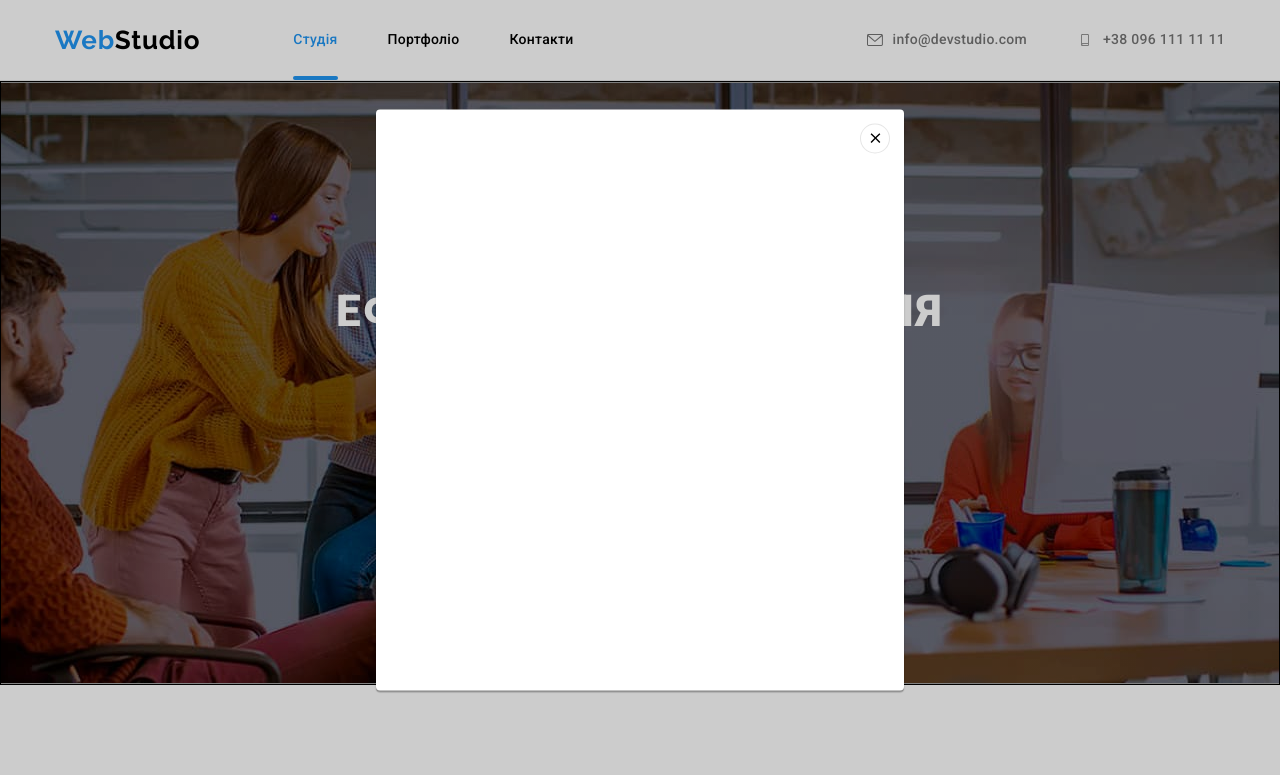
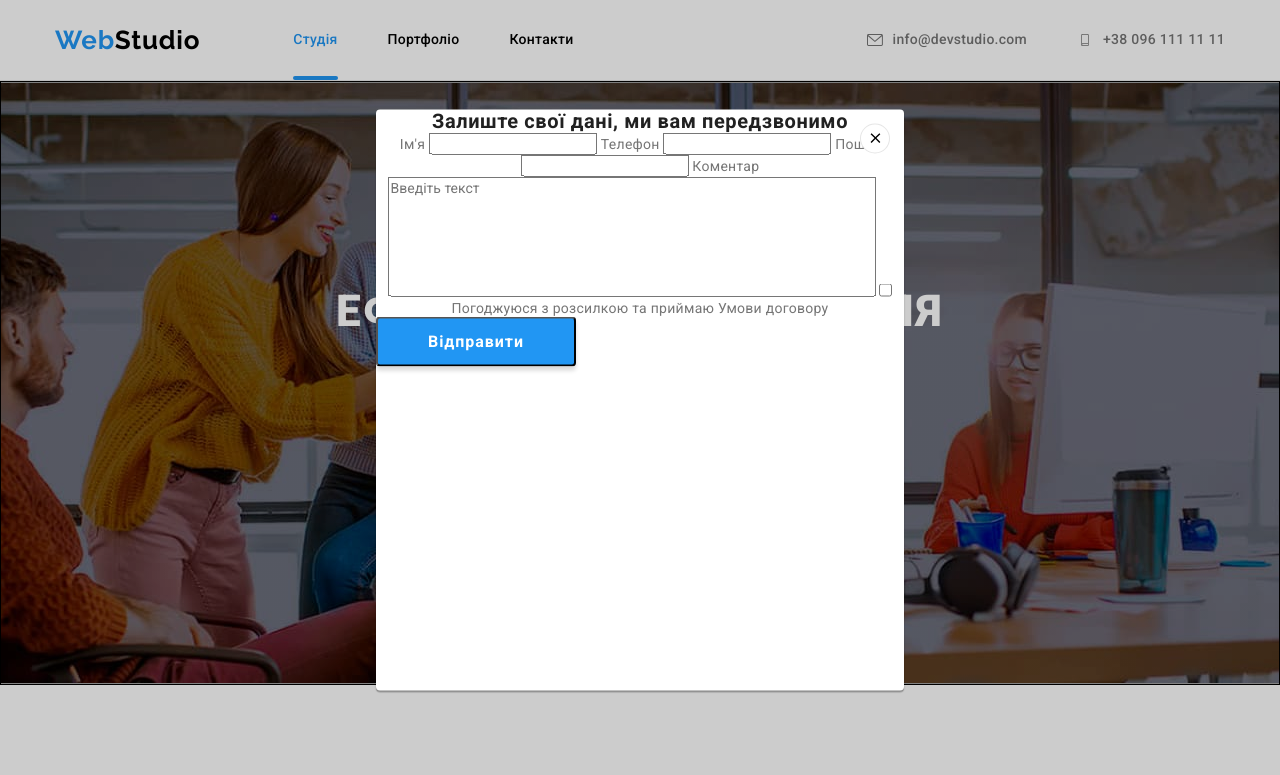
Before and after one commit to Bonadea1008/goit-markup-hw-06, a plain HTML site: page index.html in a window 1280 px wide. Both pictures are taken after a click on the button "Замовити послугу". Shown: the top 775 px of the page. Drawn offline with nearby package versions, Linux system fonts and the light colour scheme.

Commit message:
Markup form

```diff
--- a/css/styles.css
+++ b/css/styles.css
@@ -291,6 +291,42 @@ img {
   visibility: hidden;
   opacity: 0;
   pointer-events: none;
+}
+
+.form-title {
+  font-weight: 700;
+  font-size: 20px;
+  line-height: 1.15;
+  text-align: center;
+  letter-spacing: 0.03em;
+  color: #212121;
+}
+
+.form-button {
+  width: 200px;
+  height: 50px;
+
+  font-style: inherit;
+  font-weight: 700;
+  font-size: 16px;
+  line-height: 1.88;
+  display: flex;
+  justify-content: center;
+  align-content: center;
+  align-items: center;
+  text-align: center;
+  letter-spacing: 0.06em;
+  color: var(--hero-text-color);
+  background: var(--accent-color);
+  box-shadow: 0px 4px 4px rgba(0, 0, 0, 0.15);
+  border-radius: 4px;
+  cursor: pointer;
+}
+
+.user-comments {
+  resize: none;
+  width: 488px;
+  height: 120px;
 }
 
 /* Features */
--- a/index.html
+++ b/index.html
@@ -63,6 +63,26 @@
                   <use href="./images/svg/icons.svg#icon-close"></use>
                 </svg>
               </button>
+              <p class="form-title">Залиште свої дані, ми вам передзвонимо</p>
+              <form class="js-speaker-form">
+                <label for="user-name">Ім'я</label>
+                <input type="text" name="user-name" id="user-name" />
+                <label for="user-phone">Телефон</label>
+                <input type="tel" name="user-phone" id="user-phone" />
+                <label for="user-mail">Пошта</label>
+                <input type="tel" name="user-mail" id="user-mail" />
+                <label for="user-comments" placeholder>Коментар</label>
+                <textarea
+                  name="comment"
+                  id="user-comments"
+                  class="user-comments"
+                  placeholder="Введіть текст"
+                ></textarea>
+                <input type="checkbox" name="policy" id="policy" />
+                <label for="policy">Погоджуюся з розсилкою та приймаю Умови договору</label>
+
+                <button type="submit" class="form-button">Відправити</button>
+              </form>
             </div>
           </div>
         </div>
```
Also changed, not shown: images/svg/symbol-defs (1).svg (added).
